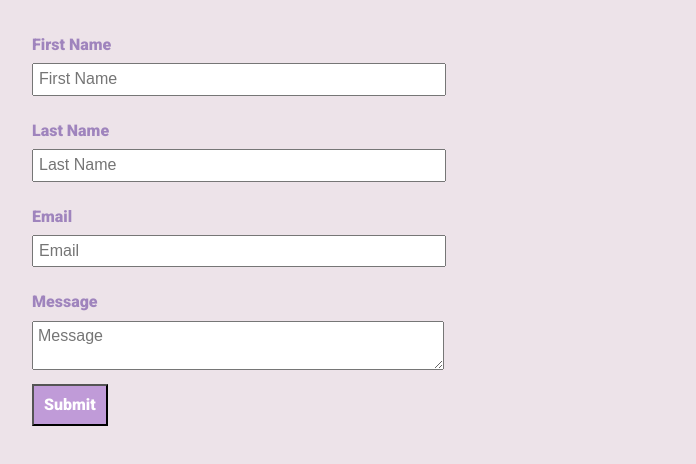
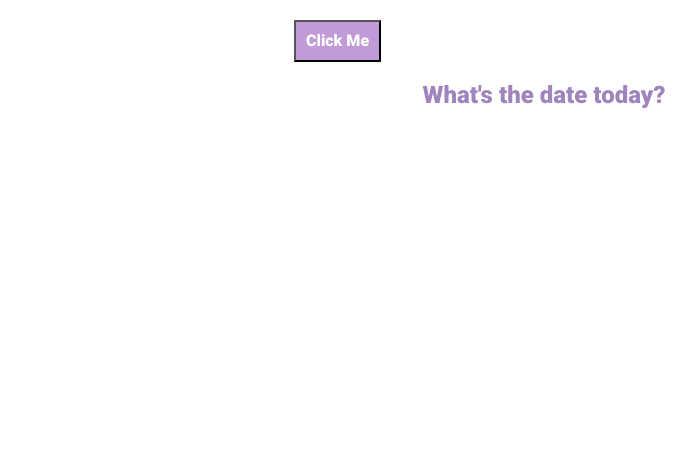
Before and after one commit to hhannakayee/assignment-5_preston-hanna, a plain HTML site: page index.html in a window 1280 px wide. Shown: the whole page, without its empty margins (96-792 px from the left). Drawn offline with Linux system fonts and the light colour scheme.

Commit message:
various changes due to computer restart

```diff
--- a/css/main.css
+++ b/css/main.css
@@ -1,28 +1,26 @@
 body {
-  background-color: #EDE3E9;
+  background-color: FAFFFD;
   font-family: 'Roboto', sans-serif;
   color: #9F84BD;
   font-size: 16px;
 }
 
 .container {
+  width: 500px;
   margin: auto;
-  width: 80%;
   padding-top: 20px;
+  display: flex;
+  justify-content: center;
+  text-align: center;
+  flex-direction: column;
 }
 
-#firstname, #lastname, #email, #message {
-  width: 100%;
-  max-width: 400px;
-  padding: 5px;
-  margin-bottom: 10px;
-  margin-top: -7px;
-}
-
-.button {
+#button {
   background-color: #C09BD8;
   padding: 10px;
   font-family: 'Roboto', sans-serif;
   color: #FFFFFF;
   font-size: 16px;
+  position: relative;
+  display: block;
 }
--- a/index.html
+++ b/index.html
@@ -13,22 +13,18 @@
 
   <div class="container">
 
-    <form id="form">
-            <p>First Name</p>
-                <input name="firstname" type="text" id="firstname" placeholder="First Name">
+    <div class="function">
 
-            <p>Last Name</p>
-                <input name="lastname" type="text" id="lastname" placeholder="Last Name">
+      <button id="button">Click Me</button>
 
-            <p>Email</p>
-                <input name="email_address" type="email" id="email" placeholder="Email">
+    </div>
 
-            <p>Message</p>
-                <textarea name="message" id="message" placeholder="Message"></textarea><br />
+    <div class="function">
 
-            <input type="submit" name="submit" class="button" value="Submit"/>
+      <h2>What's the date today?</h2>
+      <p id="date"></p>
 
-        </form>
+    </div>
 
   </div>
 
--- a/js/main.js
+++ b/js/main.js
@@ -1,13 +1,18 @@
-var formSubmit = document.getElementsByTagName( 'form' );
+var btn = document.getElementById( 'button' );
 
-var firstName = document.getElementById( 'firstname' );
-var lastName = document.getElementById( 'lastname' );
-var email = document.getElementById( 'email' );
-var message = document.getElementById( 'message' );
+btn.addEventListener( 'click', function() {
+  document.body.style.backgroundColor = "#FA824C";
+});
 
-formSubmit[0].addEventListener( 'submit' , function() {
-  console.log( 'The firstName is: ' + firstName.value );
-  console.log( 'The lastName is: ' + lastName.value );
-  console.log( 'The email is: ' + email.value );
-  console.log( 'The message is: ' + message.value );
+// Changes background color to coral after listening for button click
+
+// document.getElementsByTagName('h2').addEventListener('mouseenter', function() {
+//   document.getElementById('date').innerHTML = Date();
+// });
+
+var heading = document.getElementById('h2');
+var time = new Date();
+
+heading.addEventListener( 'mouseover', function() {
+  document.getElementById( 'date' ).innerHTML = n + ' ' + time;
 });
```
